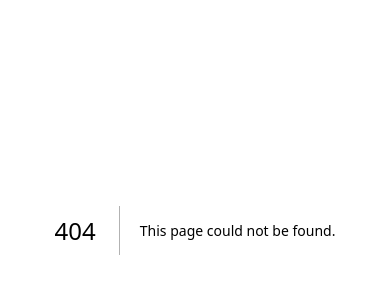
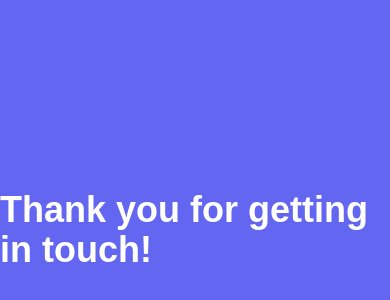
Before and after one commit to iJohnny95/SimpleFlow, a Next.js app: page /fonts/thank-you in a window 390 px wide. Before the commit this address had no page. Shown: the part 192-492 px from the top of the page. Built offline with nearby package versions, Linux system fonts and the light colour scheme.

Commit message:
improvements for mobile

```diff
--- /dev/null
+++ b/src/pages/fonts/thank-you.js
@@ -0,0 +1,7 @@
+export default function ThankYou() {
+    return (
+      <div className="min-h-screen flex items-center justify-center bg-indigo-500">
+        <h1 className="text-white text-4xl font-bold">Thank you for getting in touch!</h1>
+      </div>
+    );
+  }
--- a/src/pages/index.tsx
+++ b/src/pages/index.tsx
@@ -416,9 +416,9 @@ export default function LandingPage() {
             <form
               name="contact"
               method="POST"
+              action="/thank-you" // Redirect to thank-you page on successful submission
               data-netlify="true"
               netlify-honeypot="bot-field"
-                onSubmit={handleSubmit} // Use a JavaScript handler to process the form submission
               className="space-y-8"
             >
               <input type="hidden" name="form-name" value="contact" />
@@ -479,6 +479,7 @@ export default function LandingPage() {
                 </button>
               </div>
             </form>
+
             </div>
           </div>
         </section>
```
Also changed, not shown: 1 other file (tests, documents, lock files or other folders). Lines whose indentation alone changed are shown as unchanged.
